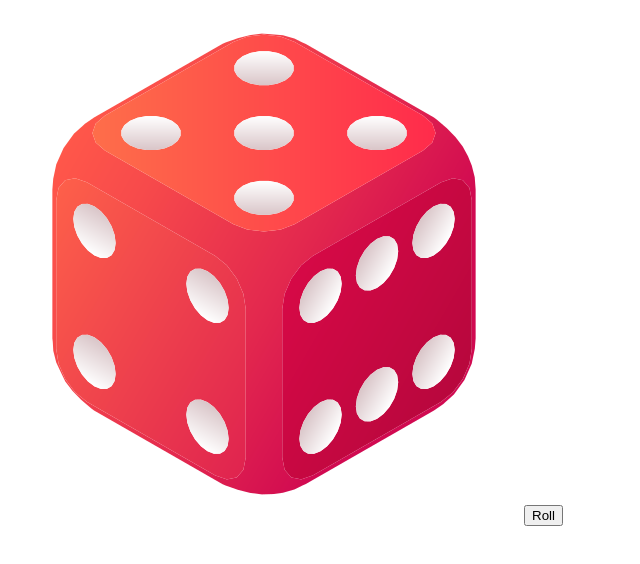
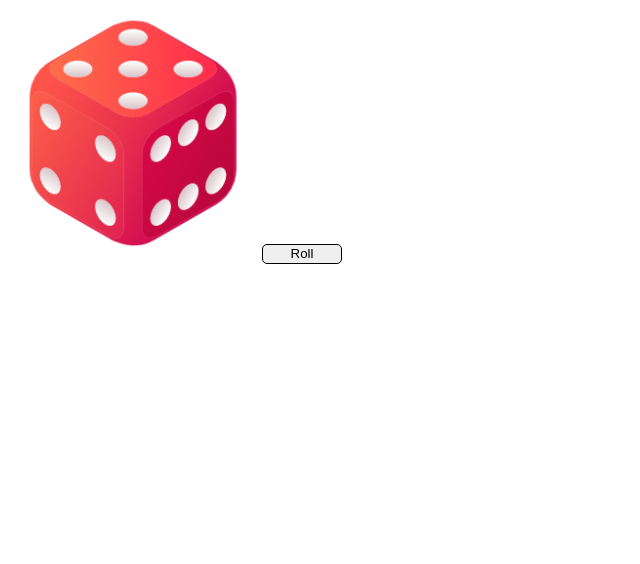
Before and after one commit to nilpatare/counter1.html, a plain HTML site: page index.html in a window 1280 px wide. Shown: the whole page, without its empty margins (0-640 px from the left). Drawn offline with Linux system fonts and the light colour scheme.

Commit message:
added css

```diff
--- a/index.html
+++ b/index.html
@@ -3,13 +3,29 @@
 <head>
     <meta charset="UTF-8">
     <meta name="viewport" content="width=device-width, initial-scale=1.0">
-    <title>Inc/Dec counter</title>
+    <title> Dice Roller</title>
+    <style>
+        .img-dice{
+            height: 250px;
+        }
+        .roll{
+            height: 20px;
+            width: 80px;
+            border-radius: 5px;
+            border: 1px solid black;
+            cursor: pointer;
+        }
+        .roll:hover{
+            background-color: aqua;
+            border: 2px solid black;
+        }
+    </style>
 </head>
 <body>
     <div>
         <img src="dice.png" class="img-dice" id="img-dice"/>
 
-        <button onclick="roll()">Roll</button>
+        <button class="roll" onclick="roll()">Roll</button>
     </div>
 </body>
 </html>
```
